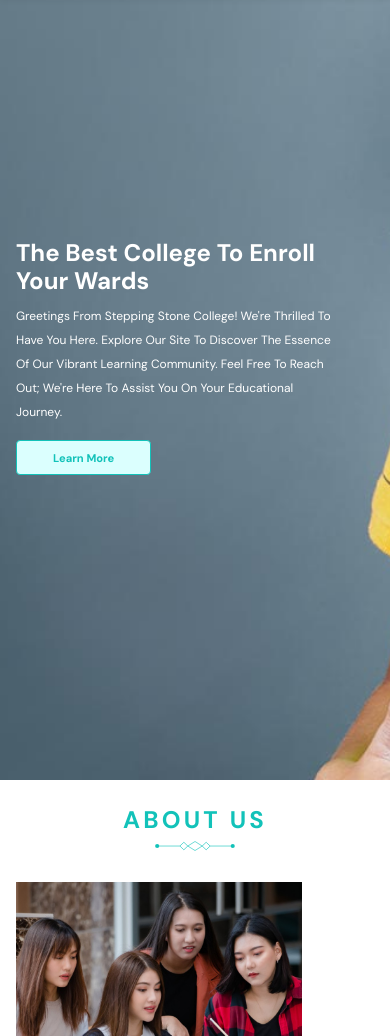
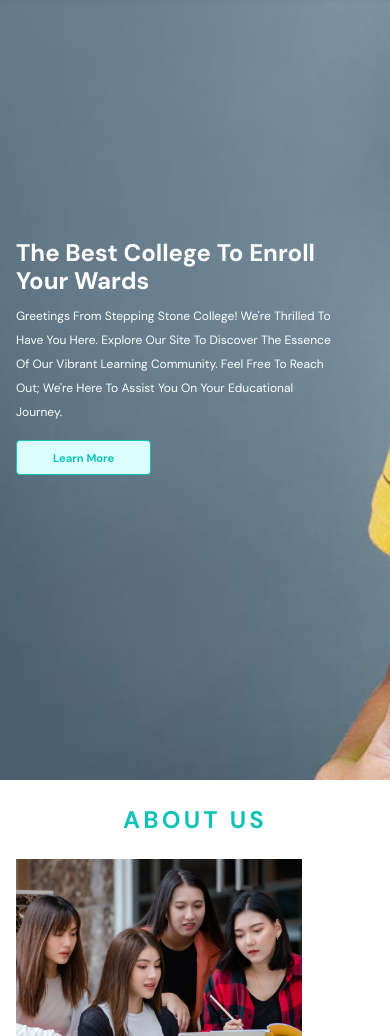
Before and after one commit to toshtech401/Stepping-Stone, a plain HTML site: page index.html in a window 390 px wide. Shown: the part 64-1100 px from the top of the page. Drawn offline with nearby package versions, Linux system fonts and the light colour scheme; a web font is replaced by a local one.

Commit message:
debugging

```diff
--- a/css/style.css
+++ b/css/style.css
@@ -858,6 +858,9 @@ section {
 .about-up{
 	width: 100%;
 }
+.heading::after{
+	display: none;
+}
 }
 
 
```
